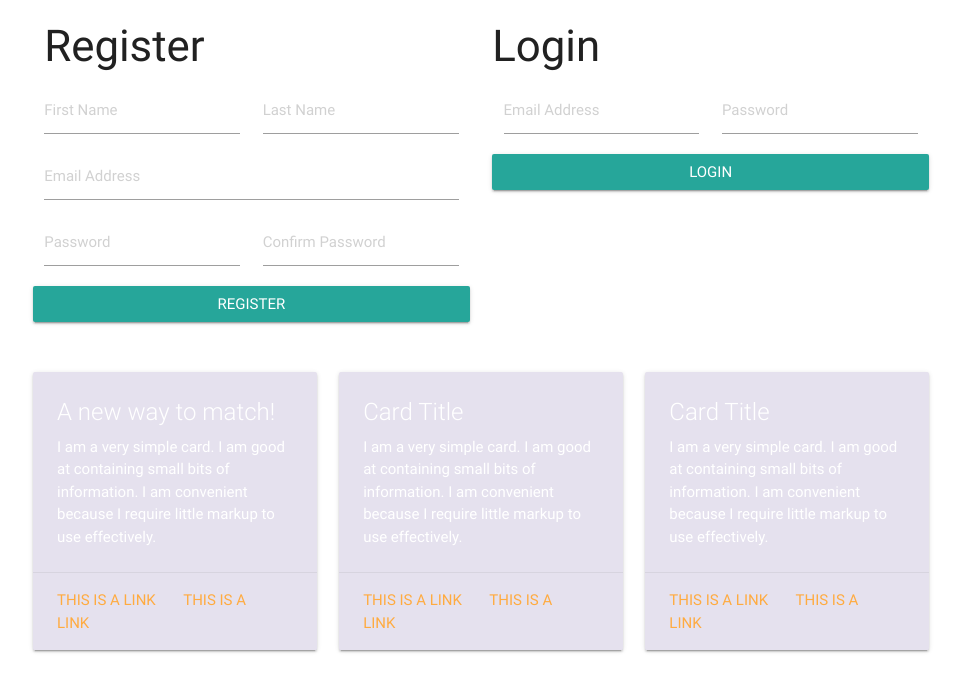
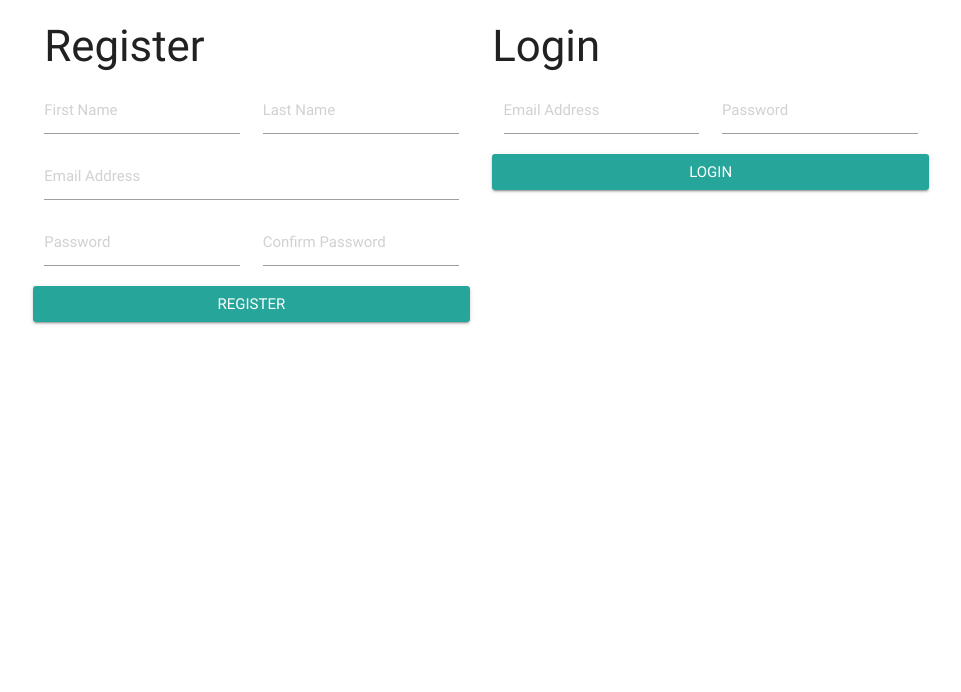
Before and after one commit to ashnel/dating_app, a Django app: page / in a window 1280 px wide. Shown: the top 692 px of the page, without its empty margins (159-1120 px from the left). Run offline with Django 3.2, Linux system fonts and the light colour scheme; parts of the project's set-up code (start-up, migrations or seed data) failed here and were passed over; some libraries are stand-ins or nearby versions.

Commit message:
fix registation and login forms

```diff
--- a/apps/login_app/templates/login_app/homepage.html
+++ b/apps/login_app/templates/login_app/homepage.html
@@ -38,9 +38,7 @@
                     <div class='col s6'>
                         <input type='password' name='passwordcheck' placeholder='Confirm Password'>
                     </div>
-                    <div class='col s12 waves-effect waves-light btn'>
-                        <input type='submit' value='Register'>
-                    </div>
+                    <input class='col s12 waves-effect waves-light btn' type='submit' value='Register'>
                 </form>
                 <div class='col s12'>
                     <br>
@@ -65,10 +63,9 @@
                     <div class='col s6'>
                         <input type='password' name='password' placeholder='Password'>
                     </div>
-                    <div class='col s12 waves-effect waves-light btn'>
-                        <input type='submit' value='Login'>
-                    </div>
+                    <input class='col s12 waves-effect waves-light btn' type='submit' value='Login'>
                 </form>
+                    <div class='col s12'>
                         <br>
                         {% if messages %}
                             {% for message in messages %}
@@ -79,59 +76,6 @@
                         {% endif %}
                     </div>
             </div>
-
-        <div class='midsection row'>
-            <div class="col s4">
-                    <div class="row">
-                            <div class="col s12">
-                              <div class="card darken-1">
-                                <div class="card-content white-text">
-                                  <span class="card-title">A new way to match!</span>
-                                  <p>I am a very simple card. I am good at containing small bits of information.
-                                  I am convenient because I require little markup to use effectively.</p>
-                                </div>
-                                <div class="card-action">
-                                  <a href="#">This is a link</a>
-                                  <a href="#">This is a link</a>
-                                </div>
-                              </div>
-                            </div>
-                          </div>
-            </div>
-            <div class="col s4">
-                    <div class="row">
-                            <div class="col s12">
-                              <div class="card darken-1">
-                                <div class="card-content white-text">
-                                  <span class="card-title">Card Title</span>
-                                  <p>I am a very simple card. I am good at containing small bits of information.
-                                  I am convenient because I require little markup to use effectively.</p>
-                                </div>
-                                <div class="card-action">
-                                  <a href="#">This is a link</a>
-                                  <a href="#">This is a link</a>
-                                </div>
-                              </div>
-                            </div>
-                          </div>
-            </div>
-            <div class="col s4">
-                    <div class="row">
-                            <div class="col s12">
-                              <div class="card darken-1">
-                                <div class="card-content white-text">
-                                  <span class="card-title">Card Title</span>
-                                  <p>I am a very simple card. I am good at containing small bits of information.
-                                  I am convenient because I require little markup to use effectively.</p>
-                                </div>
-                                <div class="card-action">
-                                  <a href="#">This is a link</a>
-                                  <a href="#">This is a link</a>
-                                </div>
-                              </div>
-                            </div>
-                          </div>
-            </div>
         </div>
     </div>
     <script type="text/javascript" src="https://code.jquery.com/jquery-3.2.1.min.js"></script>
--- a/apps/login_app/views.py
+++ b/apps/login_app/views.py
@@ -14,6 +14,7 @@ def personal_profile(request):
         if len(errors):
             for tag, error in errors.iteritems():
                 messages.error(request, error, extra_tags='register')
+            return redirect('/')
         else:
             password = bcrypt.hashpw(request.POST['password'].encode(), bcrypt.gensalt())
             User.objects.create(first_name=request.POST['first_name'], last_name=request.POST['last_name'], email_address=request.POST['email_address'], password=password)
@@ -23,6 +24,7 @@ def personal_profile(request):
         if len(errors):
             for tag, error in errors.iteritems():
                 messages.error(request, error, extra_tags='login')
+            return redirect('/')
         else:
             user_info = User.objects.get(email_address=request.POST['email_address'])
             request.session['first_name'] = user_info.first_name
```
Also changed, not shown: apps/login_app/models.py (+20 -9 lines), db.sqlite3, 13 other files. Lines whose indentation alone changed are shown as unchanged.
